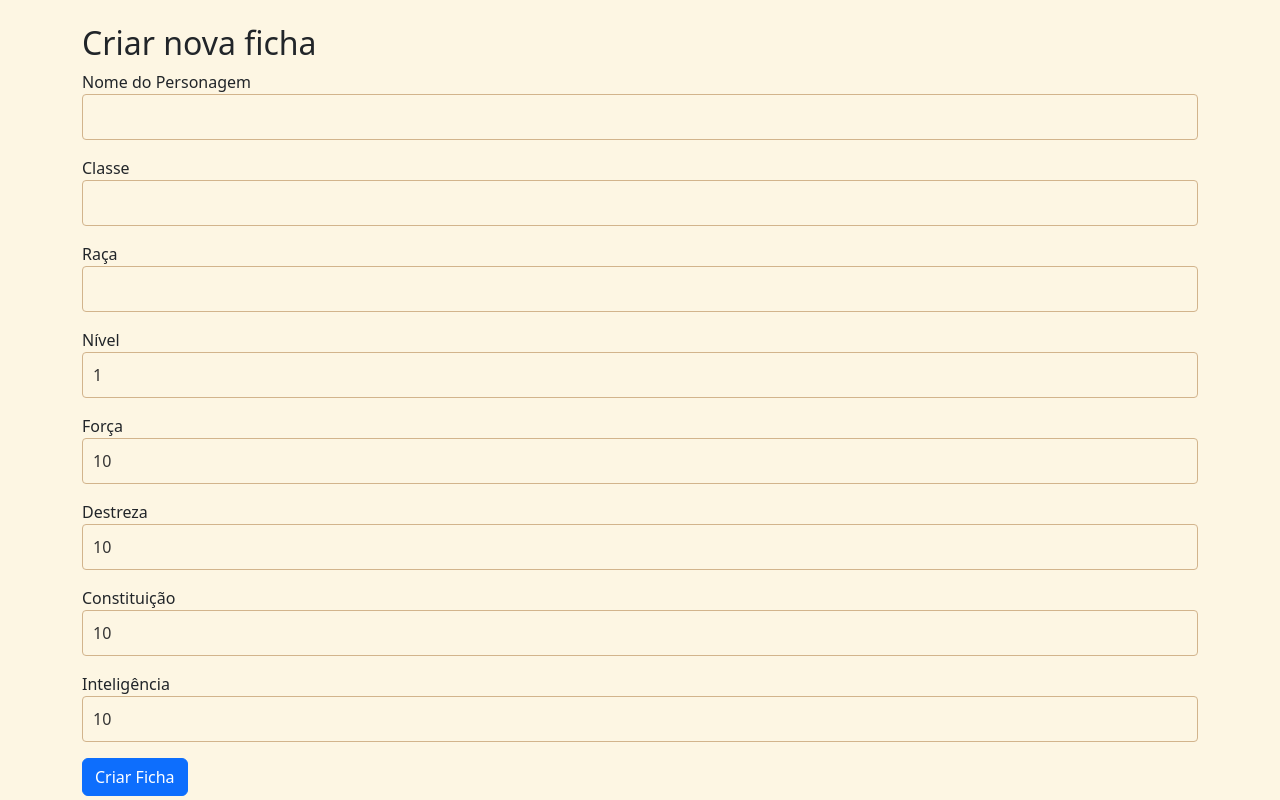
After one commit to xXLancasterXx/projeto_final, a Flask app: page /criar_ficha in a window 1280 px wide. The commit adds this page. Run offline with Flask 3, Linux system fonts and the light colour scheme.

Commit message:
MVP PARCIALEMENTE CONCLUIDO

```diff
--- a/main.py
+++ b/main.py
@@ -1,5 +1,5 @@
 from flask import Flask, render_template, request
-from flask import redirect, flash
+from flask import redirect, flash, session
 from flask_migrate import Migrate
 from utils import db
 from usuarios import Usuario
@@ -33,10 +33,17 @@ def login():
 
 
         if Usuario.query.filter_by(userName=username, password=password).first():
-            return render_template('index.html', username=username)
+            session['user_id'] = Usuario.query.filter_by(userName=username).first().id
+            fichas = Fichas.query.filter_by(dono=session['user_id']).all()
+            return render_template('index.html', username=username, fichas=fichas)
         else:
             flash('Usuário ou senha inválidos.')
             return redirect('/')
+
+@app.route('/home')
+def home():
+    fichas = Fichas.query.filter_by(dono=session.get('user_id')).all()
+    return render_template('index.html', fichas=fichas)
 
 @app.route('/registro')
 def registro():
@@ -60,6 +67,61 @@ def register():
             flash('Usuário registrado com sucesso!')
             return redirect('/')
 
+
+@app.route('/criar_ficha', methods=['GET', 'POST'])
+def criar_ficha():
+    if request.method == 'POST':
+        dono = session.get('user_id')  # aqui sim!
+        if not dono:
+            flash("Você precisa estar logado para criar uma ficha.")
+            return redirect('/')
+        personagem = request.form['personagem']
+        classe = request.form['classe']
+        nivel = int(request.form['nivel'])
+        raca = request.form['raca']
+        forca = int(request.form['forca'])
+        destreza = int(request.form['destreza'])
+        constituicao = int(request.form['constituicao'])
+        inteligencia = int(request.form['inteligencia'])
+
+        nova_ficha = Fichas(
+            personagem=personagem,
+            dono=dono,
+            classe=classe,
+            nivel=nivel,
+            raca=raca,
+            forca=forca,
+            destreza=destreza,
+            constituicao=constituicao,
+            inteligencia=inteligencia
+        )
+
+        # Atribuir dono se você usa autenticação
+        nova_ficha.dono = session.get('user_id')  # ou o id do usuário logado
+
+        db.session.add(nova_ficha)
+        db.session.commit()
+        flash("Ficha criada com sucesso!")
+        return redirect('/home')
+
+    return render_template('criar_ficha.html')
+
+@app.route('/ficha/<int:id>')
+def ficha(id):
+    ficha = Fichas.query.get_or_404(id)
+    return render_template('ficha.html', ficha=ficha)
+
+
+
+@app.route('/dados')
+def dados():
+    return render_template('dados.html')
+
+
+
+
+
+###############################################
 @app.route('/sobre')
 def sobre():
     return render_template('sobre.html')
--- a/static/css/style.css
+++ b/static/css/style.css
@@ -204,13 +204,43 @@ body {
   min-width: 95px;
 }
 
+.off-btn {
+  border-radius: 50%;
+  height: 50px;
+  width: 50px;
+  background: none;
+  border: none;
+
+  left: 20px;
+}
+
+.btn-close, .offcanvas-title, .img-perfil {
+  top: 50px
+}
+.img-perfil {
+  left: 30%;
+}
+
 .lateral_content {
+  background: none;
   background-image: url('/static/img/lateral.png');
   background-size: cover;
   background-position: center;
   background-repeat: no-repeat;
 
+
   max-width: 450px;
+
+  display: flex;
+  flex-direction: column;
+  align-items: center;
+
+  .offcanvas-body {
+    margin-top: 50%;
+    .log_out, .creditos, .dados {
+      margin: 70px 0;
+    }
+  }
 }
 
 .persona {
--- a/templates/contato.html
+++ b/templates/contato.html
@@ -1,9 +1,7 @@
 {% extends "base.html" %}
 {% block title %}Contato{% endblock %}
-
-{% block nav %}{% endblock %}
-
-
+{% block nav %}
+{% endblock %}
 
 {% block content %}
     <div class="contato">
--- /dev/null
+++ b/templates/criar_ficha.html
@@ -0,0 +1,44 @@
+{% extends "base.html" %}
+{% block title %}Criar Ficha{% endblock %}
+{% block nav %}
+{% endblock %}
+{% block content %}
+<div class="container mt-4">
+    <h2>Criar nova ficha</h2>
+    <form method="POST">
+        <div class="mb-3">
+            <label>Nome do Personagem</label>
+            <input type="text" name="personagem" class="form-control" required>
+        </div>
+        <div class="mb-3">
+            <label>Classe</label>
+            <input type="text" name="classe" class="form-control" required>
+        </div>
+        <div class="mb-3">
+            <label>Raça</label>
+            <input type="text" name="raca" class="form-control" required>
+        </div>
+        <div class="mb-3">
+            <label>Nível</label>
+            <input type="number" name="nivel" class="form-control" value="1" min="1" required>
+        </div>
+        <div class="mb-3">
+            <label>Força</label>
+            <input type="number" name="forca" class="form-control" value="10" min="1" required>
+        </div>
+        <div class="mb-3">
+            <label>Destreza</label>
+            <input type="number" name="destreza" class="form-control" value="10" min="1" required>
+        </div>
+        <div class="mb-3">
+            <label>Constituição</label>
+            <input type="number" name="constituicao" class="form-control" value="10" min="1" required>
+        </div>
+        <div class="mb-3">
+            <label>Inteligência</label>
+            <input type="number" name="inteligencia" class="form-control" value="10" min="1" required>
+        </div>
+        <button type="submit" class="btn btn-primary">Criar Ficha</button>
+    </form>
+</div>
+{% endblock %}
```
Also changed, not shown: fichas.py (+7 -1 lines), migrations/versions/ec56e263f8ce_adicionando_coluna_dono_com_fk_nomeada.py (renamed from migrations/versions/c7b8cae955e1_migração_inicial.py, +14 -12 lines), templates/dados.html (added, +43 -0 lines), templates/ficha.html (added, +19 -0 lines), templates/index.html (+17 -14 lines), instance/db.sqlite3.
